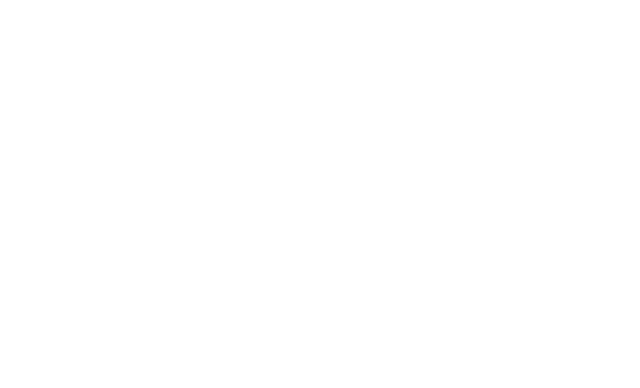
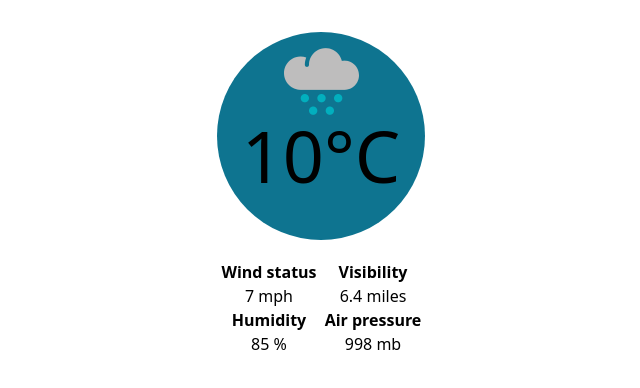
Before and after one commit to FooTalent/AppClimate, a React (Vite) app: page / in a window 1280 px wide. Shown: the top 388 px of the page, without its empty margins (319-959 px from the left). Built offline with nearby package versions, Linux system fonts and the light colour scheme.

Commit message:
create temp component (#2)
Co-authored-by: Brajhan Lopez <102929742+BrajhanLop@users.noreply.github.com>

```diff
--- a/src/App.jsx
+++ b/src/App.jsx
@@ -1,11 +1,13 @@
+import Temp from "./components/Temp/Temp"
 import CardNextDays from "./components/CardNextDays/CardNextDays"
+
 
 function App() {
 
 
   return (
     <div>
-
+      <Temp />
     </div>
   )
 }
--- /dev/null
+++ b/src/components/Temp/Temp.jsx
@@ -0,0 +1,41 @@
+import React from 'react'
+import nubeLluvia from '../../images/nube-lluvia.svg'
+
+const Temp = () => {
+  return (
+    <div className='flex flex-col items-center p-8'>
+        <div className=' w-52 h-52 flex flex-col items-center bg-cyan-700 rounded-full'>
+            <div>
+                <img className=' mt-3' src={nubeLluvia} alt="nube-lluvia" />
+            </div>
+            <div>
+                <span className='text-7xl'>10°C</span>
+            </div>
+        </div>
+        <div className='flex w-52 mt-5'>
+            <div className=' w-6/12 flex flex-col'>
+                <div>
+                    <p className='font-bold text-center' >Wind status</p>
+                    <p className='text-center'>7 mph</p>
+                </div>
+                <div>
+                    <p className='font-bold text-center'>Humidity</p>
+                    <p className='text-center'>85 %</p>
+                </div>
+            </div>
+            <div className=' w-6/12 flex flex-col'>
+                <div>
+                    <p className='font-bold text-center'>Visibility</p>
+                    <p className='text-center'>6.4 miles</p>
+                </div>
+                <div>
+                    <p className='font-bold text-center'>Air pressure</p>
+                    <p className='text-center'>998 mb</p>
+                </div>
+            </div>
+        </div>
+    </div>
+  )
+}
+
+export default Temp
```
Also changed, not shown: src/images/nube-lluvia.svg (added).
